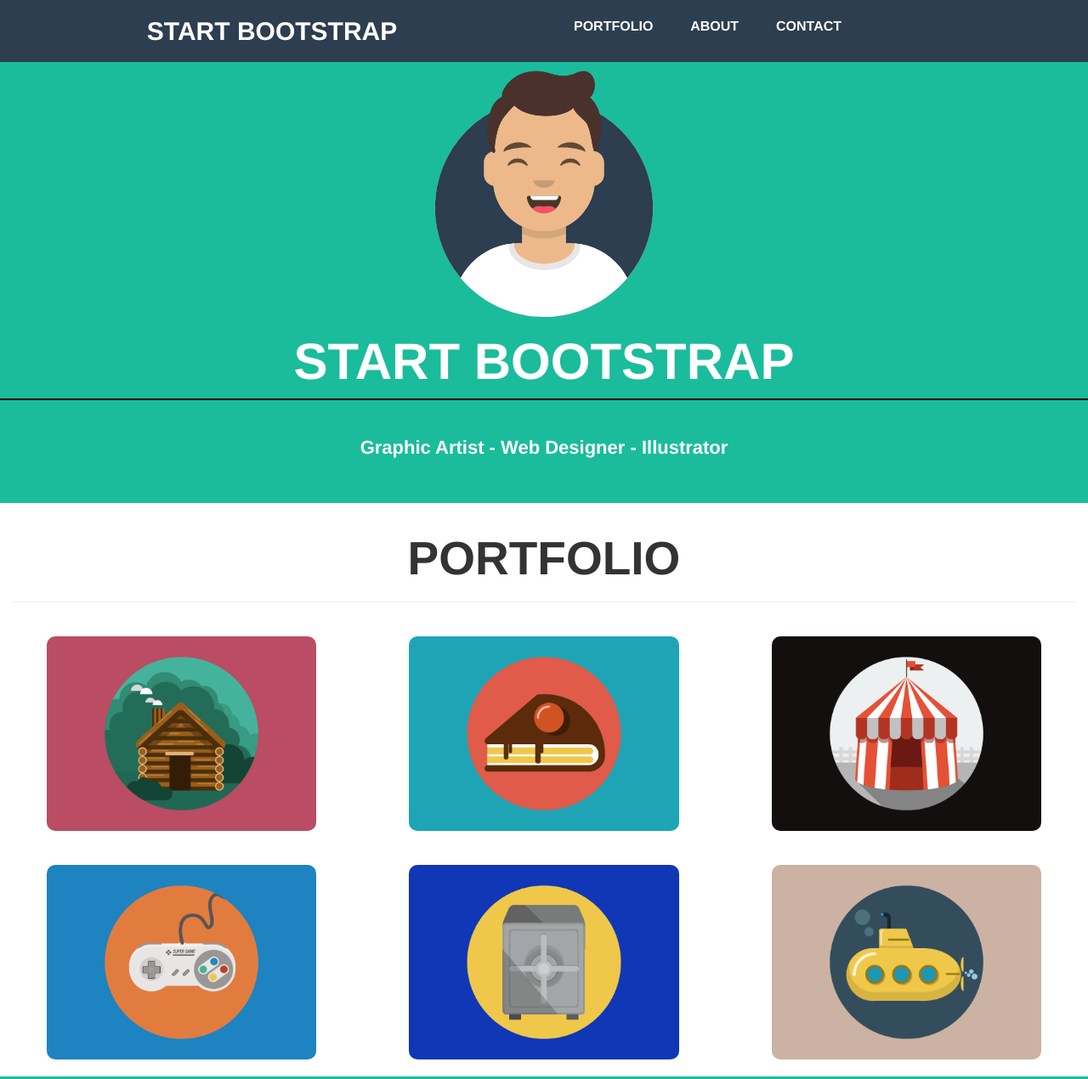
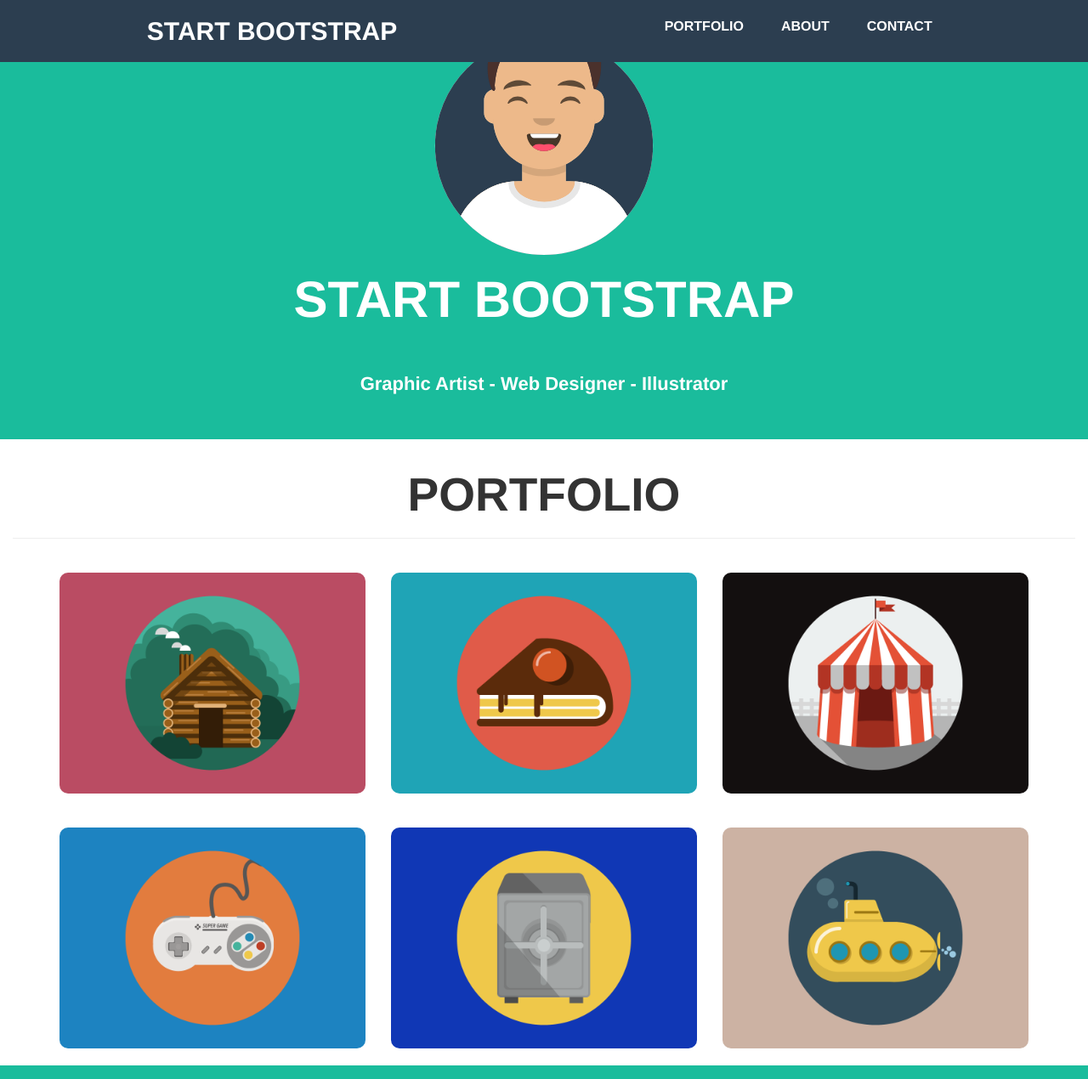
Before and after one commit to ThomasNGit/html-css-bootstrap-freelancer, a plain HTML site: page index.html in a window 1280 px wide. Shown: the top 1270 px of the page at 85% size. Drawn offline with nearby package versions, Linux system fonts and the light colour scheme.

Commit message:
Aggiunta navbar in position fixed e centrati meglio i suoi elementi a viewport elevati

```diff
--- a/assets/css/style.css
+++ b/assets/css/style.css
@@ -9,6 +9,9 @@
 /* stile navbar */
 .blue-bg{
   background-color: #2C3E50;
+  position: fixed;
+  z-index: 1;
+  width: 100%;
 }
 
 .start{
@@ -46,6 +49,10 @@
   background-color: #1abc9c;
   border-radius: 5px;
   margin-top: 5px;
+}
+
+.dropbtn span{
+  padding-left: 5px;
 }
 
 .dropdown{
@@ -99,9 +106,6 @@
   font-weight: bold;
 }
 
-.imgcontainer{
-  border-bottom: 2px solid black;
-}
 
 .who{
   padding-top: 40px;
@@ -120,16 +124,18 @@
   font-size: 55px;
 }
 
+
 /* immagini portfolio */
 .portimage{
-  width: 80%;
-  display: block;
-  margin-left: auto;
-  margin-right: auto;
+  width: 100%;
   border-radius: 10px;
   margin: 20px auto;
 }
 
+
+.portimage:hover{
+  opacity: 0.5;
+}
 /* stile sezione about */
 #about{
   background-color: #1ABC9C;
--- a/index.html
+++ b/index.html
@@ -16,7 +16,7 @@
             <h2 class="start">START BOOTSTRAP</h2>
           </div>
           <!-- menu esteso -->
-          <div class="hidden-xs hidden-sm col-md-6">
+          <div class="hidden-xs hidden-sm col-md-5 col-md-offset-1">
 
             <ul class="navlist">
               <li><a href="#portfolio">PORTFOLIO</a></li>
@@ -29,7 +29,7 @@
           <div class="col-xs-3 hidden-md hidden-lg">
 
             <div class="dropdown">
-              <button class="dropbtn" type="dropbtn" name="button">Menu</button>
+              <button class="dropbtn" type="dropbtn" name="button">Menu<span class="glyphicon glyphicon-menu-hamburger" aria-hidden="true"></span></button>
               <div class="dropdown-content">
                 <a href="#portfolio">Portfolio</a>
                 <a href="#about">About</a>
@@ -72,6 +72,7 @@
       </div>
 
       <!-- sezione immagini portfolio -->
+      <div class="container">
         <div class="row">
 
           <div class="col-xs-12 col-sm-6 col-lg-4">
@@ -101,6 +102,8 @@
         </div>
 
         </div>
+      </div>
+
 
     <!-- sezione about -->
     <div id="about" class="container-fluid">
```
Lines whose indentation alone changed are shown as unchanged.
